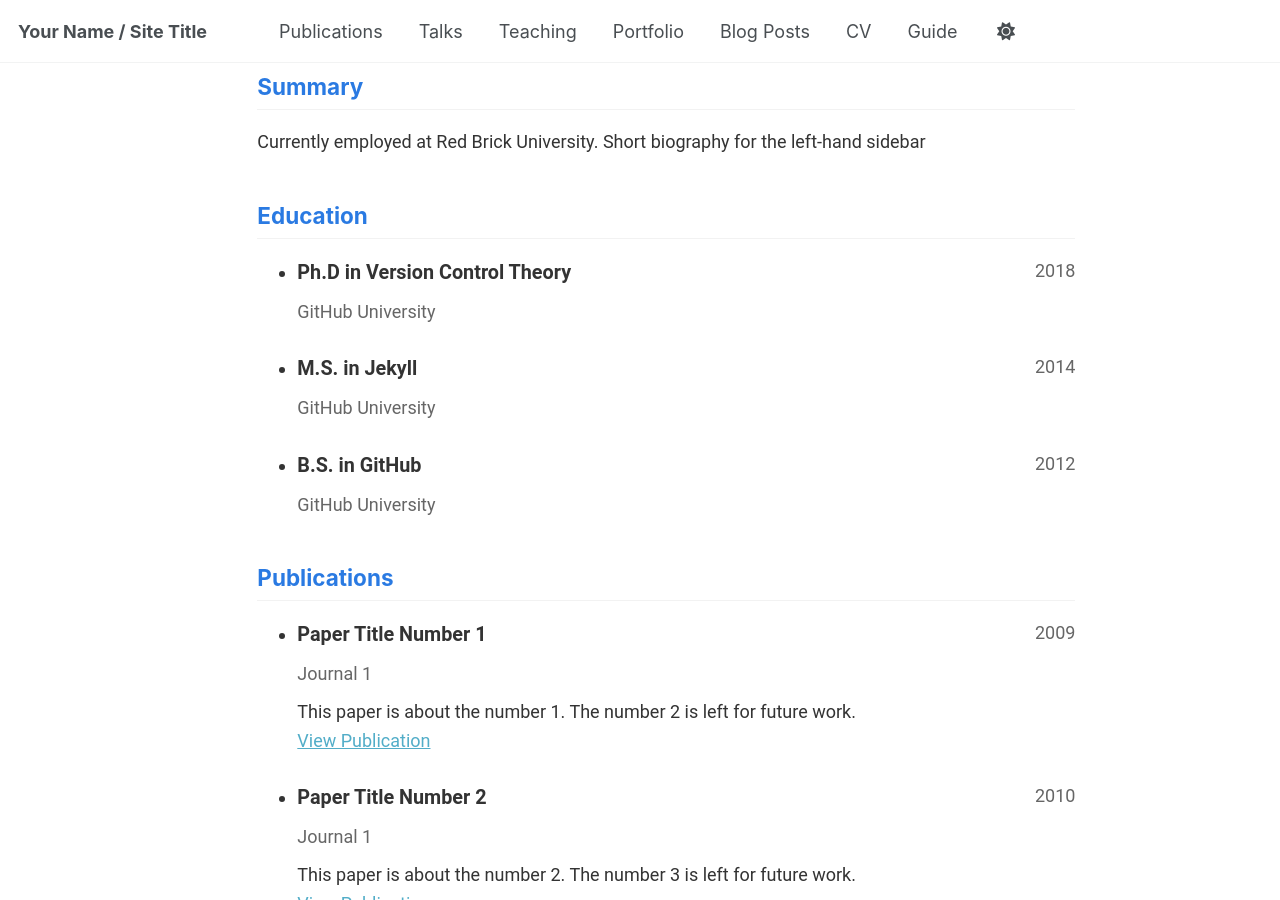
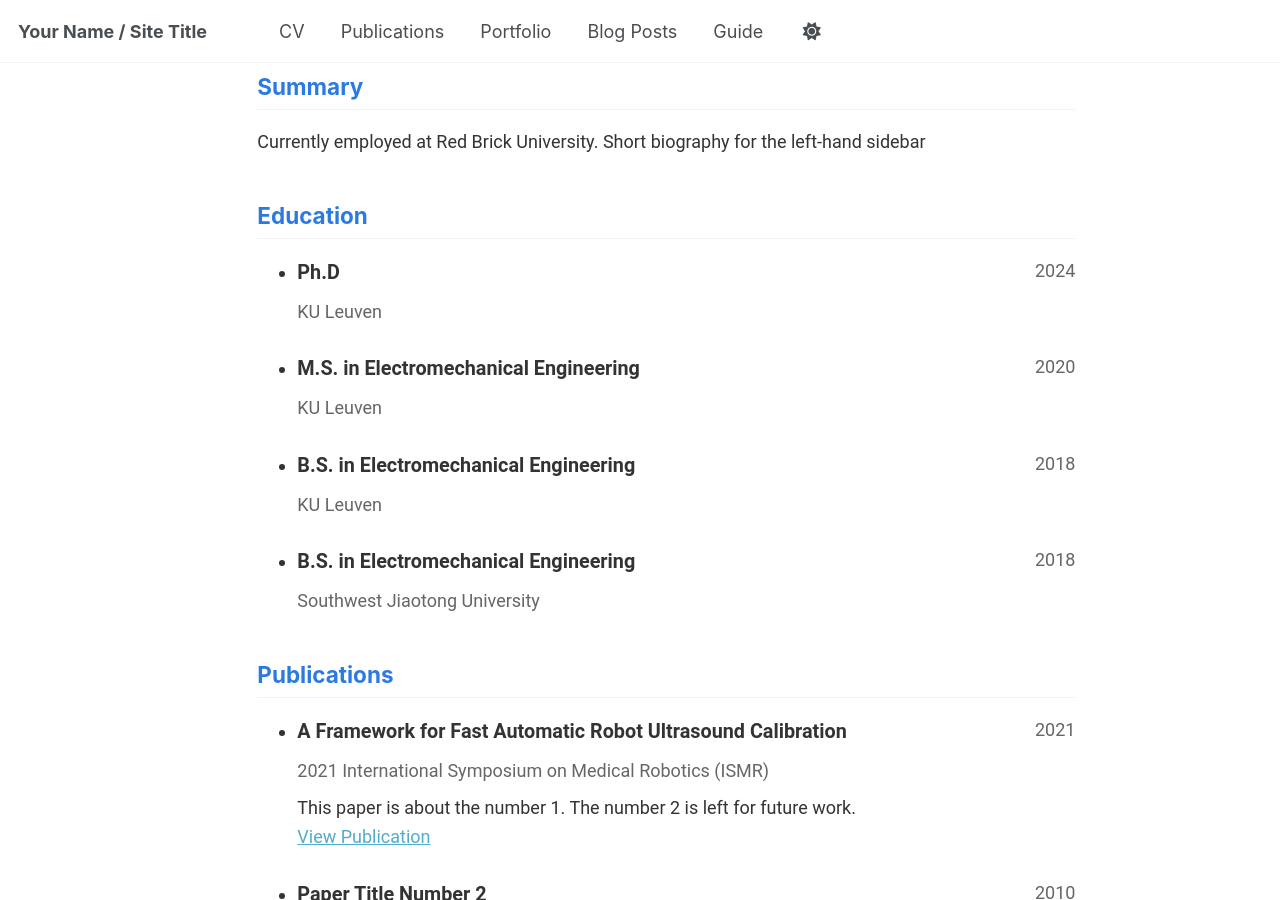
Before and after one commit to Li-Ruixuan/Li-Ruixuan.github.io, a Jekyll site: the page built from _pages/cv-json.md, in a window 1280 px wide and 900 px high, scrolled down 318 px. Built offline with Jekyll 4.4.1, drawn with Linux system fonts in a browser that asks for light colours.

Commit message:
Your commit message

```diff
--- a/_config.yml
+++ b/_config.yml
@@ -51,7 +51,6 @@ author:
   stackoverflow    : # User number or user number and name (i.e., use "1" or "1/jeff-atwood")
 
   # Social media
-  bluesky          : "bsky.app" # Replace this with you Bluesky username
   facebook         : # Username
   flickr           : # Username
   foursquare       : # Username
--- a/_data/cv.json
+++ b/_data/cv.json
@@ -16,60 +16,69 @@
       {
         "network": "Google Scholar",
         "username": "",
-        "url": "https://scholar.google.com/citations?user=PS_CX0AAAAAJ"
+        "url": "https://scholar.google.com/citations?user=O6rX1iYAAAAJ&hl=en"
       },
       {
         "network": "ORCID",
         "username": "",
-        "url": "http://orcid.org/yourorcidurl"
+        "url": "https://orcid.org/0000-0003-2882-8398"
       },
       {
         "network": "GitHub",
-        "username": "academicpages",
-        "url": "https://github.com/academicpages"
+        "username": "Li-Ruixuan",
+        "url": "https://github.com/Li-Ruixuan"
       }
     ]
   },
   "work": [],
   "education": [
     {
-      "institution": "GitHub University",
-      "area": "Ph.D in Version Control Theory",
+      "institution": "KU Leuven",
+      "area": "Ph.D",
       "studyType": "",
-      "startDate": "",
+      "startDate": "2020",
+      "endDate": "2024",
+      "gpa": null,
+      "courses": []
+    },
+    {
+      "institution": "KU Leuven",
+      "area": "M.S. in Electromechanical Engineering",
+      "studyType": "",
+      "startDate": "2018",
+      "endDate": "2020",
+      "gpa": null,
+      "courses": []
+    },
+    {
+      "institution": "KU Leuven",
+      "area": "B.S. in Electromechanical Engineering",
+      "studyType": "",
+      "startDate": "2016",
       "endDate": "2018",
       "gpa": null,
       "courses": []
     },
     {
-      "institution": "GitHub University",
-      "area": "M.S. in Jekyll",
+      "institution": "Southwest Jiaotong University",
+      "area": "B.S. in Electromechanical Engineering",
       "studyType": "",
-      "startDate": "",
-      "endDate": "2014",
-      "gpa": null,
-      "courses": []
-    },
-    {
-      "institution": "GitHub University",
-      "area": "B.S. in GitHub",
-      "studyType": "",
-      "startDate": "",
-      "endDate": "2012",
+      "startDate": "2014",
+      "endDate": "2018",
       "gpa": null,
       "courses": []
     }
   ],
   "skills": [],
-  "languages": [],
+  "languages": [English, Chinese],
   "interests": [],
   "references": [],
   "publications": [
     {
-      "name": "Paper Title Number 1",
-      "publisher": "Journal 1",
-      "releaseDate": "2009-10-01",
-      "website": "http://academicpages.github.io/files/paper1.pdf",
+      "name": "A Framework for Fast Automatic Robot Ultrasound Calibration",
+      "publisher": "2021 International Symposium on Medical Robotics (ISMR)",
+      "releaseDate": "2021-10-01",
+      "website": "https://ieeexplore.ieee.org/abstract/document/9661495",
       "summary": "This paper is about the number 1. The number 2 is left for future work."
     },
     {
```
Also changed, not shown: _data/navigation.yml (+8 -6 lines), _pages/about.md (+1 -1 lines).
